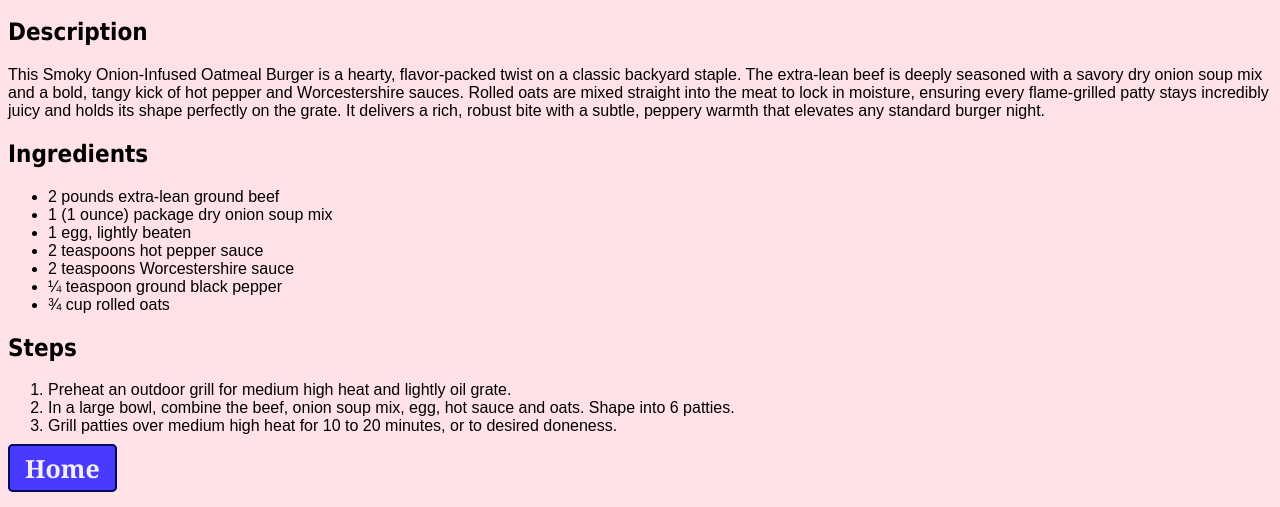
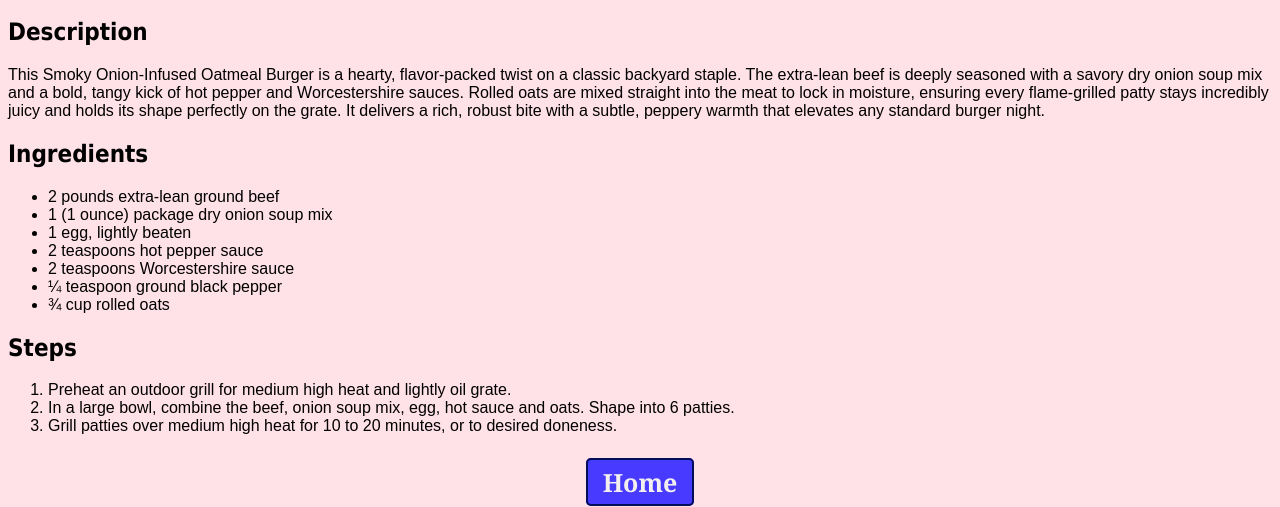
Before and after one commit to pkIbtihaj/odin-recipes, a plain HTML site: page recipes/burger.html in a window 1280 px wide. Shown: the part 740-1247 px from the top of the page. Drawn offline with Linux system fonts and the light colour scheme.

Commit message:
Tweak CSS
The "Home" button in recipe pages wasn't aligned to the center.
This code fixes that problem.

```diff
--- a/recipes/burger.html
+++ b/recipes/burger.html
@@ -31,7 +31,9 @@
         <li>In a large bowl, combine the beef, onion soup mix, egg, hot sauce and oats. Shape into 6 patties.</li>
         <li>Grill patties over medium high heat for 10 to 20 minutes, or to desired doneness.</li>
     </ol>
+    <div class="navBar">
     <a href="../index.html" class="navLink">Home</a>
+    </div>
 </body>
 
 </html>
--- a/style.css
+++ b/style.css
@@ -34,7 +34,6 @@ img:hover{
 .navItem {
     list-style-type:none;
     display:inline-flex;
-
 }
 .navBar{
     padding:inherit;
@@ -42,6 +41,7 @@ img:hover{
     margin-left:0px;
     margin-right:0px;
     text-align:center;
+    margin-top: 30px;
 }
 
 .navLink{
@@ -54,6 +54,7 @@ img:hover{
     text-decoration:none;
     padding:5px 15px;
     font-family:Georgia, serif;
+    margin-top: 5px;
 }
 
 .navLink:hover{
```
Also changed, not shown: recipes/chocobananaproteinshake.html (+2 -0 lines), recipes/pkchickenkarahi.html (+2 -0 lines).
